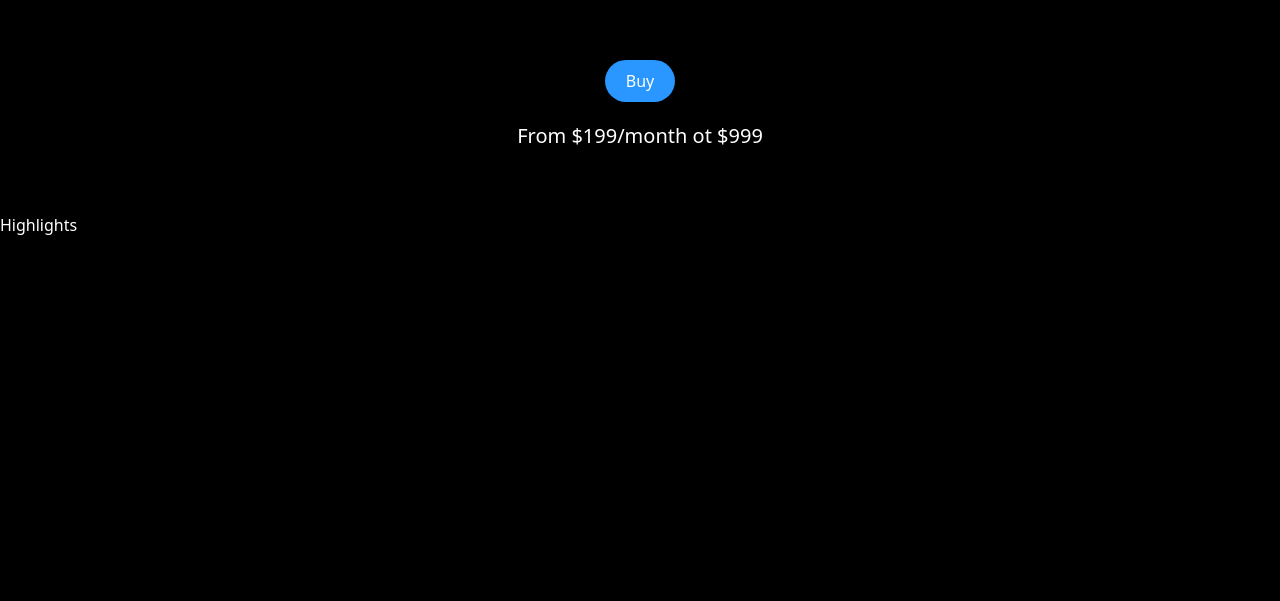
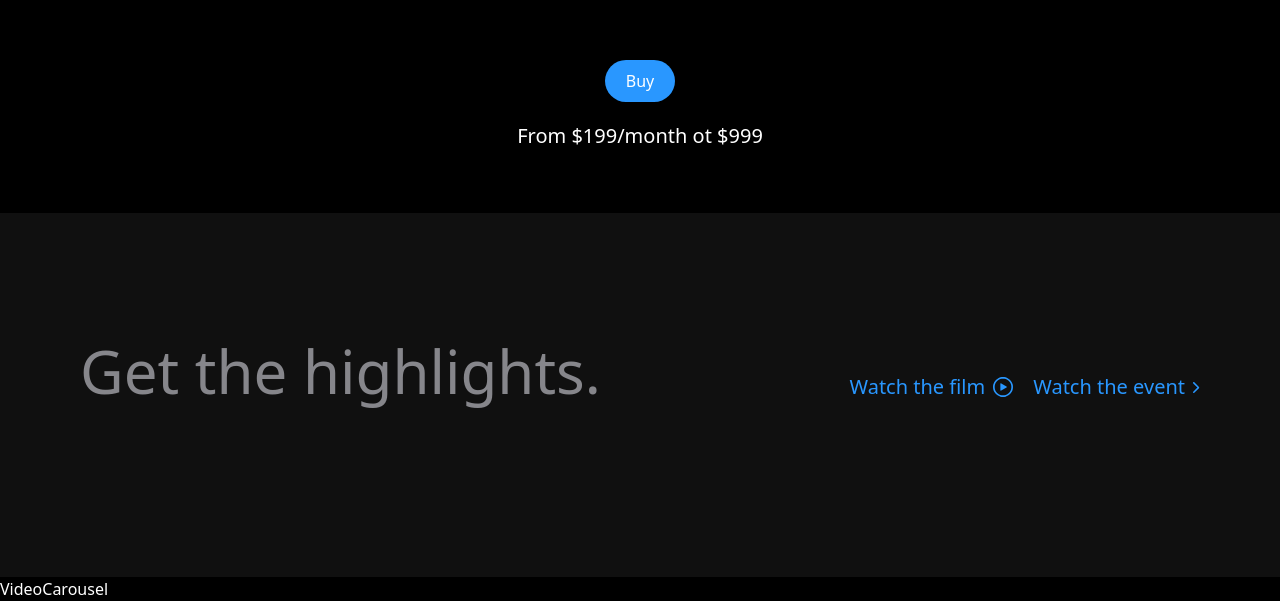
Before and after one commit to Fadi-N/iPhone-apple, a React (Vite) app: page / in a window 1280 px wide. Shown: the part 590-1191 px from the top of the page. Before the commit the page ends 827 px from the top, so only its background shows below. Built offline with nearby package versions, Linux system fonts and the light colour scheme.

Commit message:
Highlights

```diff
--- a/src/App.jsx
+++ b/src/App.jsx
@@ -1,6 +1,7 @@
 import Navbar from "./components/Navbar.jsx";
 import Hero from "./components/Hero.jsx";
 import Highlights from "./components/Highlights.jsx";
+import VideoCarousel from "./components/VideoCarousel.jsx";
 
 const App = () => {
     return (
@@ -8,6 +9,7 @@
             <Navbar/>
             <Hero/>
             <Highlights/>
+            <VideoCarousel/>
         </main>
     )
 }
--- a/src/components/Highlights.jsx
+++ b/src/components/Highlights.jsx
@@ -1,8 +1,40 @@
+import gsap from 'gsap';
+import {useGSAP} from "@gsap/react";
+import {rightImg, watchImg} from "../utils/index.js";
+
 const Highlights = () => {
+    useGSAP(() => {
+        gsap.to("#title", {
+            opacity: 1,
+            y: 0
+        })
+        gsap.to(".link",{
+            opacity: 1,
+            y:0,
+            duration: 1,
+            stagger: 0.25
+        })
+    }, [])
+
     return (
-        <div>
-            Highlights
-        </div>
+        <section id="highlights" className="w-screen overflow-hidden h-full common-padding bg-zinc">
+            <div className="screen-max-width">
+                <div className="mb-12 w-full md:flex items-end justify-between">
+                    {/*We need to show this heading*/}
+                    <h1 id="title" className="section-heading">Get the highlights.</h1>
+                    <div className="flex flex-wrap items-end gap-5">
+                        <p className="link">
+                            <span>Watch the film</span>
+                            <img src={watchImg} alt="watch" className="ml-2"/>
+                        </p>
+                        <p className="link">
+                            <span>Watch the event</span>
+                            <img src={rightImg} alt="right" className="ml-2"/>
+                        </p>
+                    </div>
+                </div>
+            </div>
+        </section>
     );
 };
 
--- /dev/null
+++ b/src/components/VideoCarousel.jsx
@@ -0,0 +1,11 @@
+import React from 'react';
+
+const VideoCarousel = () => {
+    return (
+        <div>
+            VideoCarousel
+        </div>
+    );
+};
+
+export default VideoCarousel;
```
